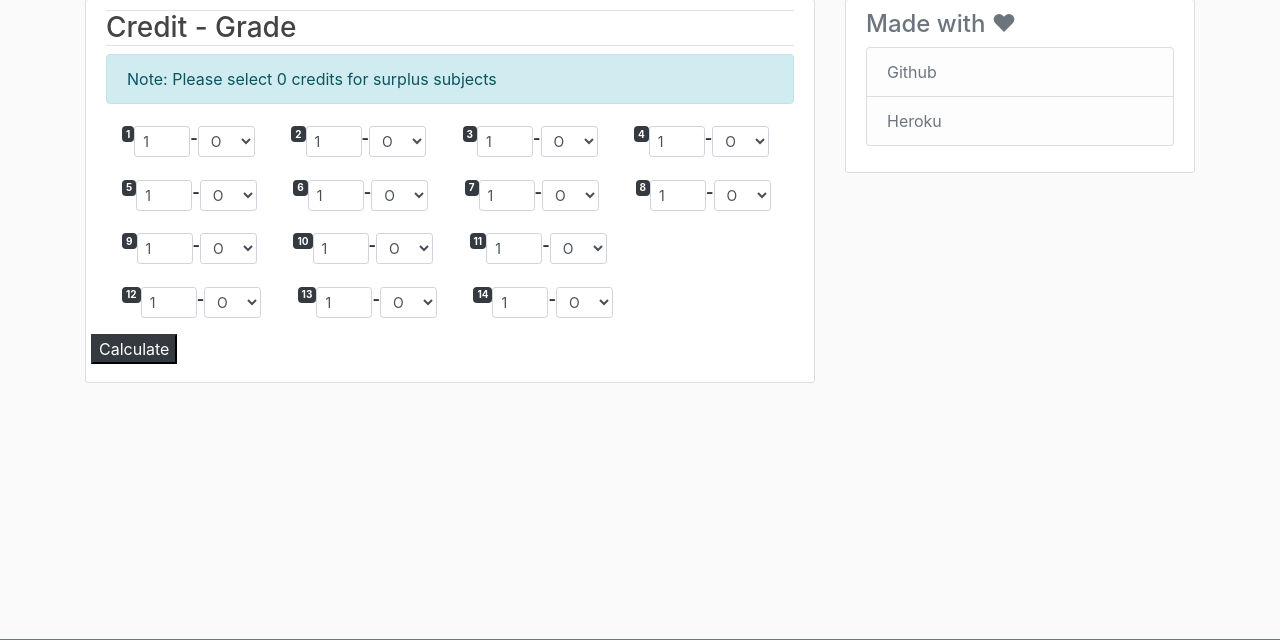
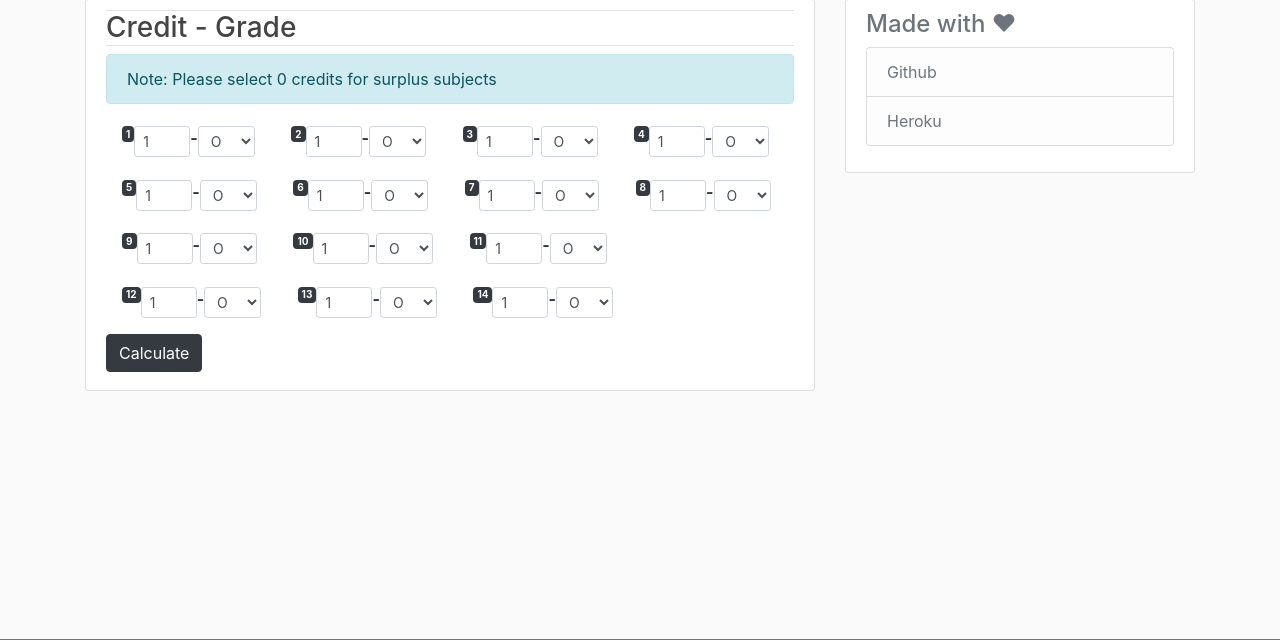
Before and after one commit to eshaan7/IPU_GPA_Calculator, a Flask app: page / in a window 1280 px wide. Shown: the part 81-721 px from the top of the page. Run offline with Flask 2, Linux system fonts and the light colour scheme; some libraries are stand-ins or nearby versions.

Commit message:
better css, lol, sure

```diff
--- a/templates/index.html
+++ b/templates/index.html
@@ -29,8 +29,7 @@
                     </fieldset>
                   </div>
                 {% endfor %}
-                <div class="row">
-                <button class="rowbtn btn-dark mb-2" id="submit">Calculate</button></div>
+                <br/><button class="btn btn-dark mb-2" id="submit">Calculate</button>
             </form>
             {% if FinalGPA %}
             <div class="alert alert-info mb-3" role="alert">
```
